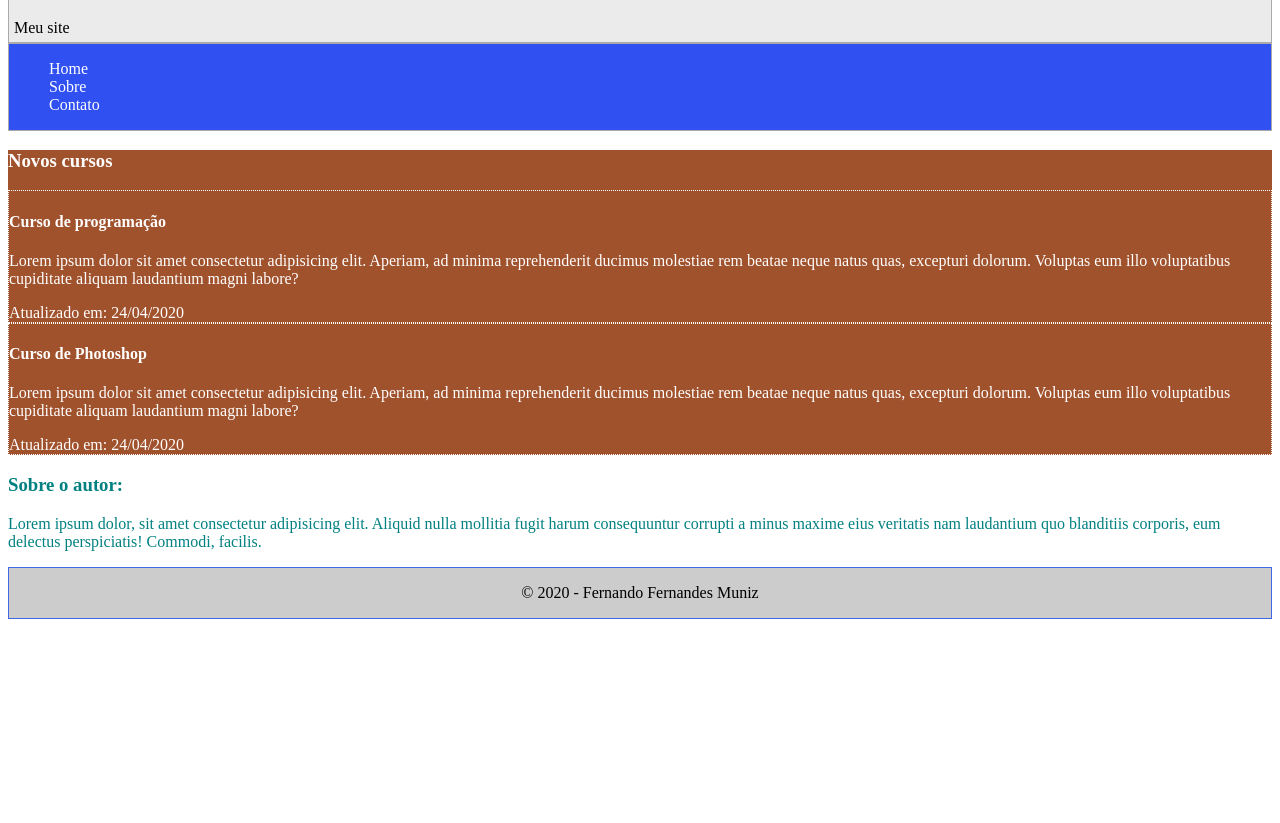
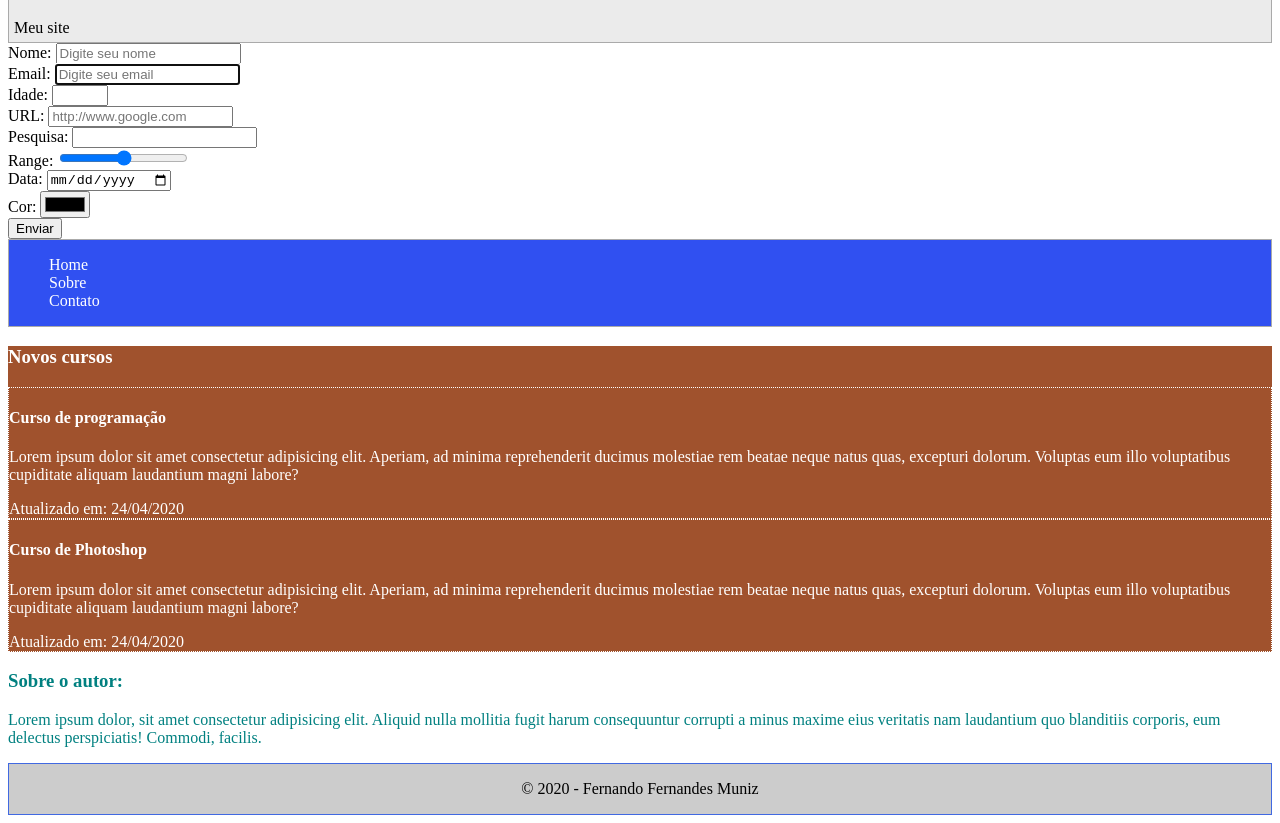
Before and after one commit to NandoCodeBR/Novas-tags-html, a plain HTML site: page index.html in a window 1280 px wide. Shown: the part 75-898 px from the top of the page. Before the commit the page ends 800 px from the top, so only its background shows below. Drawn offline with Linux system fonts and the light colour scheme.

Commit message:
Tags de input HTML

```diff
--- a/index.html
+++ b/index.html
@@ -13,6 +13,46 @@
         <h1>Logo</h1>
         <span>Meu site</span>
     </header>
+    <form>
+        <label for="nome">Nome:</label>
+        <input type="text" placeholder="Digite seu nome" id="nome" required> <br>
+        <label for="email">Email:</label>
+        <input type="email" placeholder="Digite seu email" id="email" required autofocus>
+        <!--O tipo email envia uma mensagem de erro caso falte um @ ou tenha um email incompleto
+        O campo require indica que esse input é necessário para o envio do formulário
+        O campo Autofocus define o foco automático daquele campo--> <br>
+
+        <label for="number">Idade: </label>
+        <input type="number" id="number" min="0" max="99" step="2"><br>
+        <!--A tag Number é um campo de número para o usuário
+        Os campos min e max indicam um valor mínimo e máximo para essa tag
+        O campo step indica que os números irão pular de 2 em 2-->
+
+        <label for="url">URL: </label>
+        <input type="url" id="url" placeholder="http://www.google.com"><br>
+        <!--A tag url requisita que o usuário coloque uma URL completa no input
+        É necessário o HTTP:// para o funcionamento da tag-->
+
+        <label for="pesquisa">Pesquisa: </label>
+        <input type="search" id="pesquisa"><br>
+        <!--O input type search é um input para pesquisas
+        Fornecendo um X para limpar o input-->
+
+        <label for="range">Range: </label>
+        <input type="range" step="1"><br>
+        <!--O input range define um valor que é definido por um marcador
+        Os campos max, min e value definem o valor máximo, mínimo e o inicial, respectivamente-->
+
+        <label for="data">Data: </label>
+        <input type="date" id="data"><br>
+        <!--Define um campo para o usuário definir uma data
+        O padrão é Americano, mm-dd-yy  -->
+
+        <label for="cor">Cor: </label>
+        <input type="color" id="cor"><br>
+        <!--Permite que o usuário escolha uma cor a partir do RGB-->
+        <input type="submit" value="Enviar">
+    </form>
     <nav> <!--Tag de navegação-->
         <ul>
             <li><a href="">Home</a></li>
```
